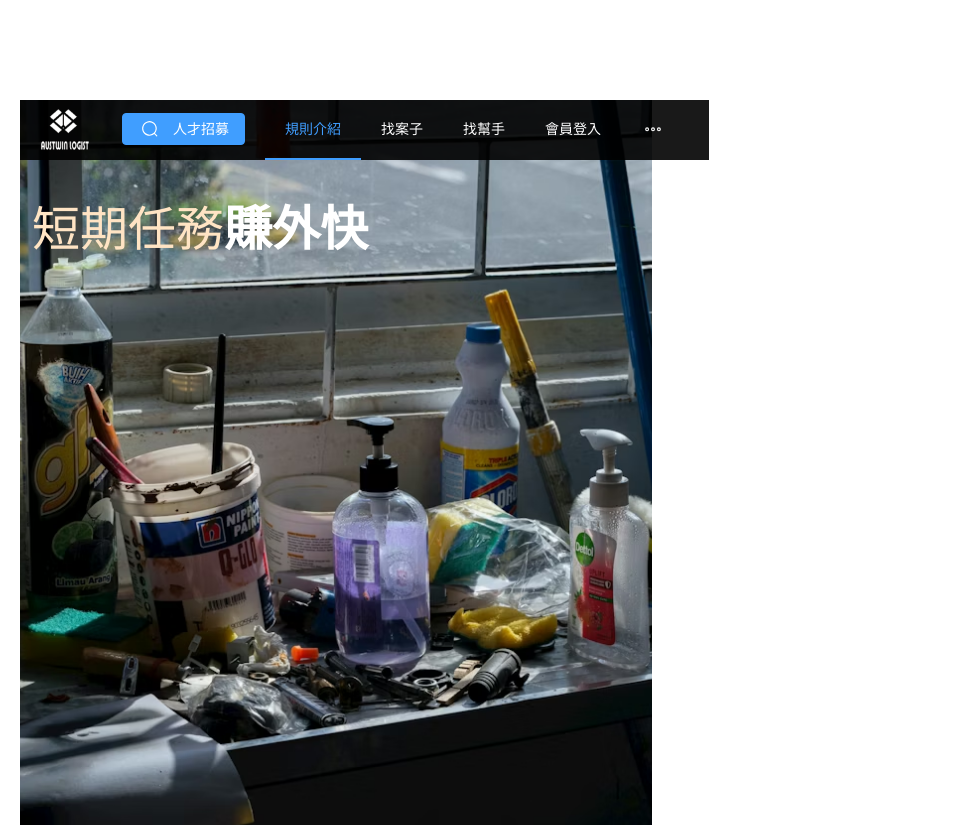
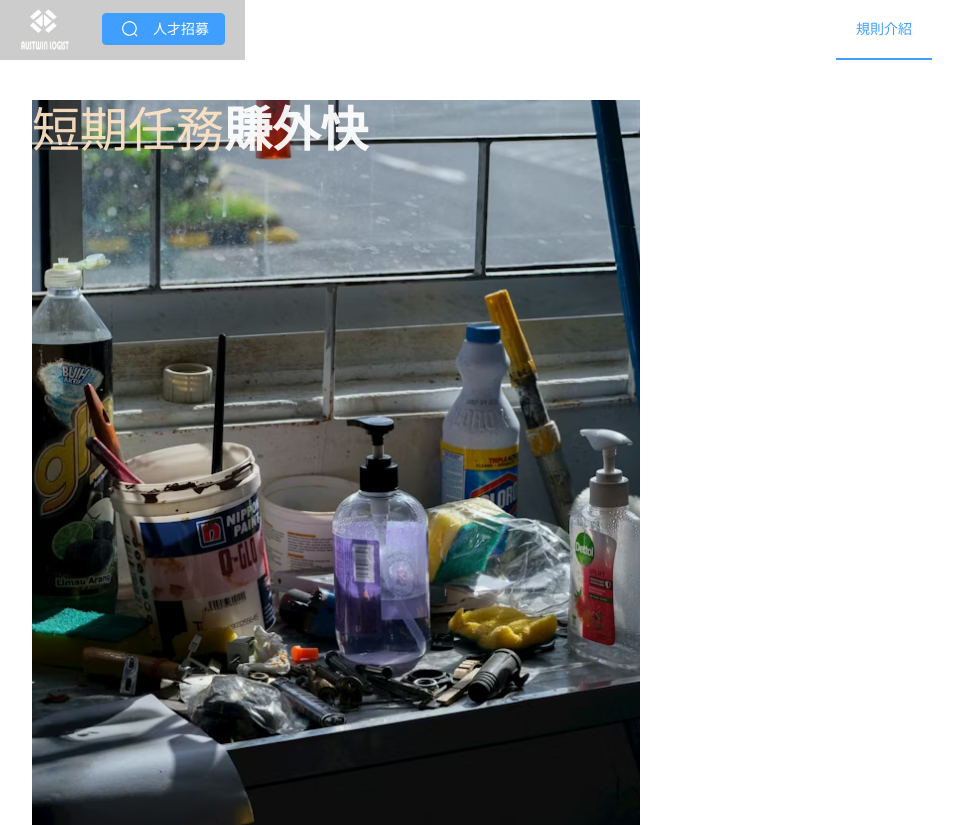
Before and after one commit to Stanrighttoleft/vite-vue-bootstrap, a Vue app: page / in a window 1280 px wide. Shown: the top 825 px of the page, without its empty margins (0-974 px from the left). Built offline with nearby package versions, Linux system fonts and the light colour scheme.

Commit message:
modify something

```diff
--- a/src/App.vue
+++ b/src/App.vue
@@ -17,8 +17,8 @@ import RippleButton from "./components/RippleButton.vue";
 <style >
 
 .app{
-  display: flex;
-  justify-content: center;
+
+
 
   width: 100%;
 }
--- a/src/views/HomeView.vue
+++ b/src/views/HomeView.vue
@@ -1,11 +1,11 @@
 <template>
-  <div class="row" >
+  <div  style="overflow:hidden; width: 100%;" >
+    <div ref="homeNavbar" class="fixed-navbar"><Navbar/></div>
+    <!-- fiexed background -->
+  <section class="homeHeader hero"  ref="hero" :style="{...bgstyle}" >
 
-    <!-- fiexed background -->
-  <section class="homeHeader hero" ref="hero" :style="{...bgstyle}">
-    <div ref="homeNavbar" class="fixed-navbar"><Navbar/></div>
 
-    <div class="hero-content">
+    <div class="hero-content" style=" width:100%;">
       <h1 ref="title" class="animate-text"><span style="color: bisque;"> 短期任務</span>賺外快</h1>
       <h3 ref="subtitle" style="text-align: left;">都是你未來的 <span style="color: bisque;">好幫手</span></h3>
       <p ref="paragraph" class="animate-scroll">
@@ -45,9 +45,8 @@ const bgstyle=computed(()=>({
   backgroundSize: 'cover',
   backgroundPosition: 'center',
   height:'100vh',
-
   transition: 'background-image 1.4s ease-in-out',
-  marginTop:'0',
+  marginTop:'60px',
 }));
 // text refs
 const title = ref(null);
@@ -100,18 +99,27 @@ onMounted(async()=>{
   ScrollTrigger.create({
     trigger:hero.value,
     start:"top top",
-    end:"+=2000px",
+    end:"+=700px",
     pin:true,
-    pinSpacing:true,
+    pinSpacing:false,
+     onLeave: () => {
+    homeNavbar.value.classList.add("fixed")
+  },
+  onEnterBack: () => {
+    homeNavbar.value.classList.remove("fixed")
+  }
   });
   // Navbar color change on scroll
   ScrollTrigger.create({
-    trigger:hero.value,
-    start:"bottom top",
-    onEnter:()=>homeNavbar.value.classList.remove("scrolled"),
-    onLeaveBack:()=>homeNavbar.value.classList.add("scrolled")
+    start:0,
+    onUpdate:(self)=>{
+      if(self.scroll()>80){
+        homeNavbar.value.classList.add("scrolled");
+      }else{
+        homeNavbar.value.classList.remove("scrolled")
+      }
+    }
   })
-
 
 
 });
@@ -128,17 +136,22 @@ watch(index, ()=>{
   width: 100%;
 }
 .fixed-navbar{
-
   transition: background-color 0.3s ease;
   background-color: transparent;
+  width: 100%;
+   position: fixed;
+  top: 0;
+  left: 0;
+  z-index:100;
 }
 .fixed-navbar.scrolled {
   background-color: rgba(0, 0, 0, 0.9); /* change on scroll */
-  position: fixed;
+  width: 100%;
   z-index: 100;
   top: 0;
   left: 0;
 }
+
 .animate-text {
   font-size: 3rem;
   font-weight: bold;
@@ -156,7 +169,7 @@ watch(index, ()=>{
 /* fullscreen fixed hero section */
 .hero{
   height: 100vh;
-
+  width: 100%;
   background-size: cover;
   background-position: center;
 }
@@ -170,11 +183,17 @@ watch(index, ()=>{
 
 /* second section */
 .section-2{
+  width: 100%;
   height: 100vh;
   background: white;
   padding: 80px;
-  z-index: 2;
+
   position: relative;
+}
+html, body {
+  width: 100%;
+  margin: 0;
+  padding: 0;
 }
 
 </style>
```
